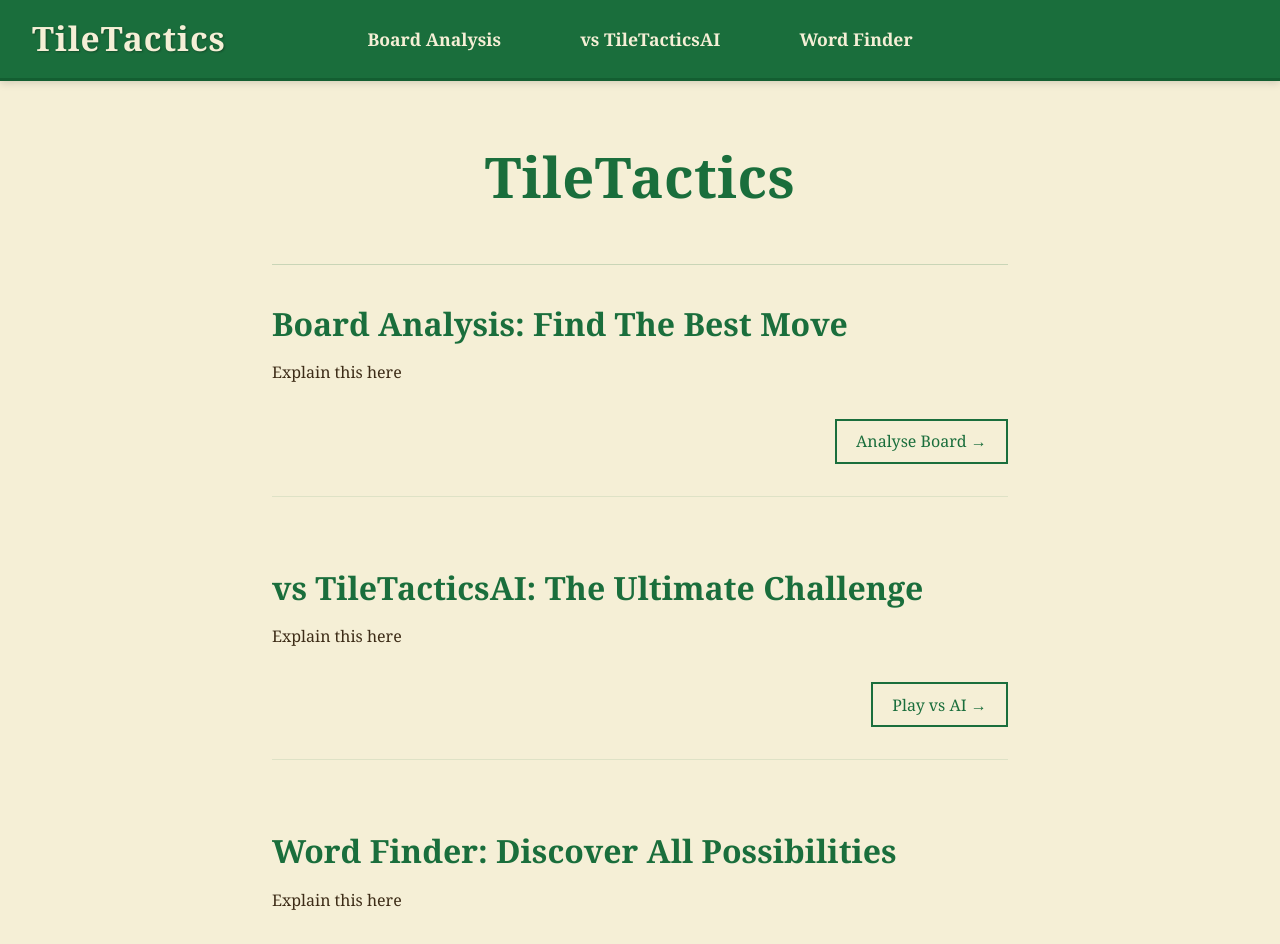
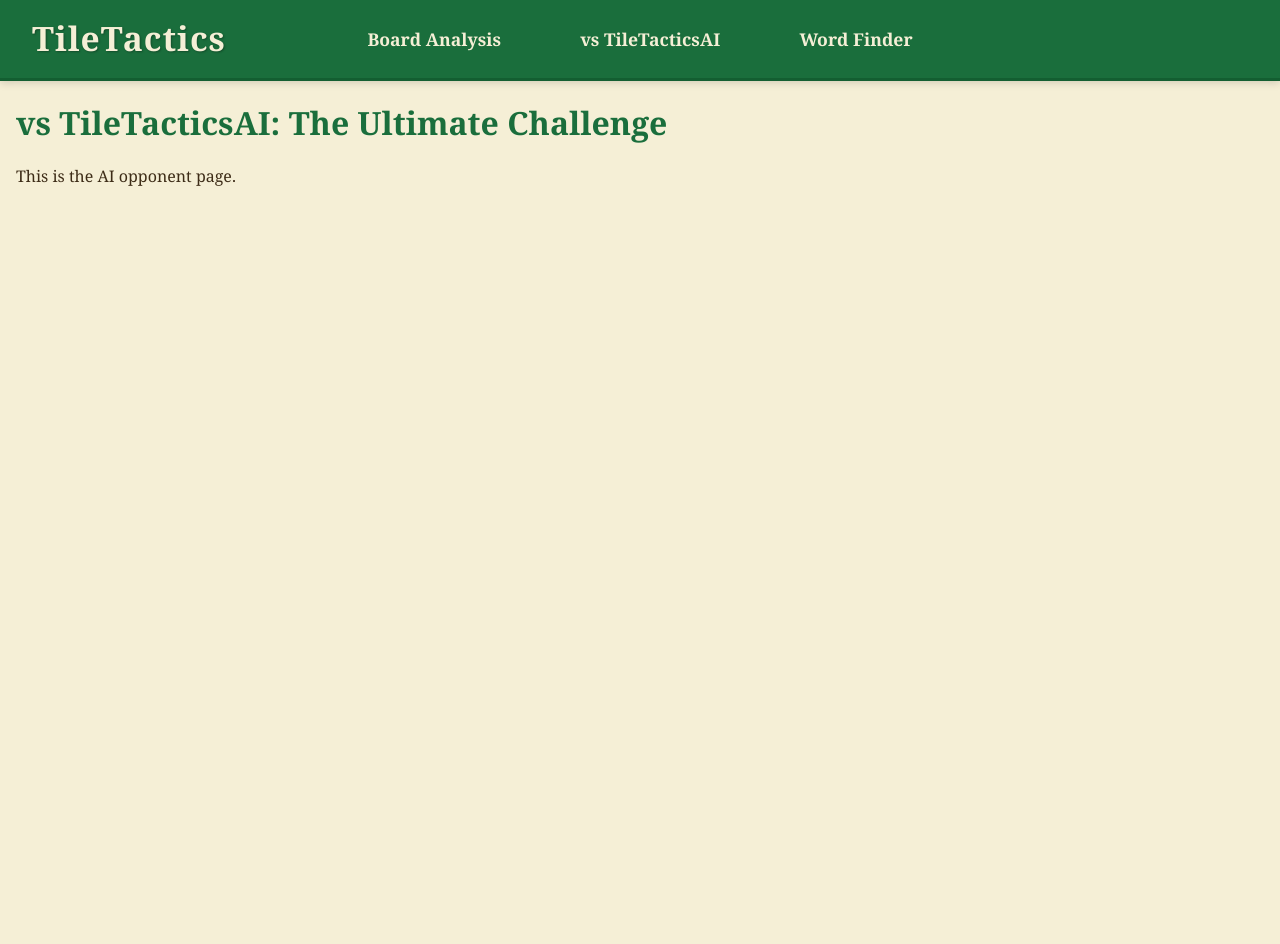
Before and after one commit to amirshah07/TileTactics, a React (Vite) app in the folder frontend/: page /vsai in a window 1280 px wide. Shown: the top 944 px of the page. After the commit the page ends 800 px from the top, so only its background shows below. Built offline with nearby package versions, Linux system fonts and the light colour scheme.

Commit message:
created board analysis, vs AI and word finder pages and the links to the pages

```diff
--- a/frontend/package.json
+++ b/frontend/package.json
@@ -11,7 +11,8 @@
   },
   "dependencies": {
     "react": "^19.1.0",
-    "react-dom": "^19.1.0"
+    "react-dom": "^19.1.0",
+    "react-router-dom": "^7.6.0"
   },
   "devDependencies": {
     "@eslint/js": "^9.25.0",
--- a/frontend/src/App.tsx
+++ b/frontend/src/App.tsx
@@ -1,14 +1,25 @@
-import Homepage from "./pages/Homepage"
-import Navbar from "./components/Navbar"
-import "./App.css"
+import { BrowserRouter, Routes, Route } from 'react-router-dom';
+import Navbar from './components/Navbar';
+import Homepage from './pages/Homepage';
+import BoardAnalysis from './pages/BoardAnalysis';
+import VsAI from './pages/VsAI';
+import WordFinder from './pages/WordFinder';
+import './App.css';
 
 export default function App() {
   return (
-    <div className="app-container">
-      <Navbar/>
-      <main>
-        <Homepage/>
-      </main>
-    </div>
-  )
+    <BrowserRouter>
+      <div className="app-container">
+        <Navbar />
+        <main>
+          <Routes>
+            <Route path="/" element={<Homepage/>} />
+            <Route path="/boardnalysis" element={<BoardAnalysis/>} />
+            <Route path="/vsai" element={<VsAI/>} />
+            <Route path="/wordfinder" element={<WordFinder/>} />
+          </Routes>
+        </main>
+      </div>
+    </BrowserRouter>
+  );
 }
--- a/frontend/src/components/Navbar.tsx
+++ b/frontend/src/components/Navbar.tsx
@@ -1,4 +1,5 @@
 import { useState, useEffect } from 'react';
+import { Link } from 'react-router-dom';
 import "./Navbar.css";
 
 export default function Navbar() {
@@ -24,17 +25,16 @@ export default function Navbar() {
   return (
     <div className="navbar">
       <div className="navbar-container">
-
         <div className="navbar-left">
-          <a href="/">
+          <Link to="/">
             <h1>TileTactics</h1>
-          </a>
+          </Link>
         </div>
 
         <div className="navbar-center desktop-menu">
-          <a href="/boardnalysis">Board Analysis</a>
-          <a href="/vsai">vs TileTacticsAI</a>
-          <a href="/wordfinder">Word Finder</a>
+          <Link to="/boardnalysis">Board Analysis</Link>
+          <Link to="/vsai">vs TileTacticsAI</Link>
+          <Link to="/wordfinder">Word Finder</Link>
         </div>
 
         <div className="navbar-right">
@@ -49,9 +49,9 @@ export default function Navbar() {
       </div>
 
       <div className={`mobile-menu ${isOpen ? 'open' : ''}`}>
-        <a href="/boardnalysis">Board Analysis</a>
-        <a href="/vsai">vs TileTacticsAI</a>
-        <a href="/wordfinder">Word Finder</a>
+        <Link to="/boardnalysis" onClick={toggleMenu}>Board Analysis</Link>
+        <Link to="/vsai" onClick={toggleMenu}>vs TileTacticsAI</Link>
+        <Link to="/wordfinder" onClick={toggleMenu}>Word Finder</Link>
       </div>
     </div>
   );
--- /dev/null
+++ b/frontend/src/pages/BoardAnalysis.tsx
@@ -0,0 +1,11 @@
+import './BoardAnalysis.css';
+
+export default function BoardAnalysis() {
+  return (
+    <div className="board-analysis-container">
+      <h1>Board Analysis: Find The Best Move</h1>
+      <p>This is the board analysis page.</p>
+      {/* board analysis content will go here */}
+    </div>
+  );
+}
--- /dev/null
+++ b/frontend/src/pages/VsAI.tsx
@@ -0,0 +1,11 @@
+import './VsAI.css';
+
+export default function VsAI() {
+  return (
+    <div className="vs-ai-container">
+      <h1>vs TileTacticsAI: The Ultimate Challenge</h1>
+      <p>This is the AI opponent page.</p>
+      {/* AI game content will go here */}
+    </div>
+  );
+}
--- /dev/null
+++ b/frontend/src/pages/WordFinder.tsx
@@ -0,0 +1,11 @@
+import './WordFinder.css';
+
+export default function WordFinder() {
+  return (
+    <div className="word-finder-container">
+      <h1>Word Finder: Discover All Possibilities</h1>
+      <p>This is the word finder page.</p>
+      {/* word finder content will go here */}
+    </div>
+  );
+}
```
Also changed, not shown: frontend/src/pages/BoardAnalysis.css (added), frontend/src/pages/VsAI.css (added), frontend/src/pages/WordFinder.css (added), 1 other file (tests, documents, lock files or other folders).
